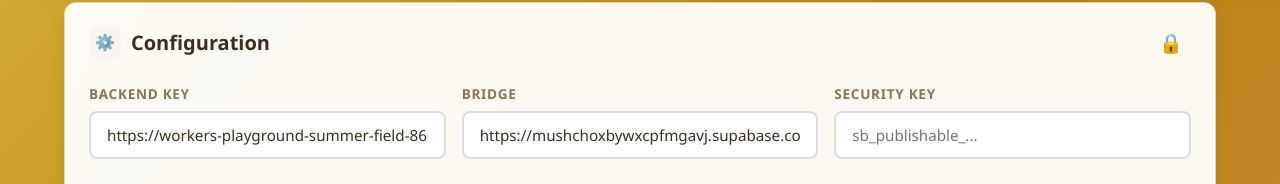
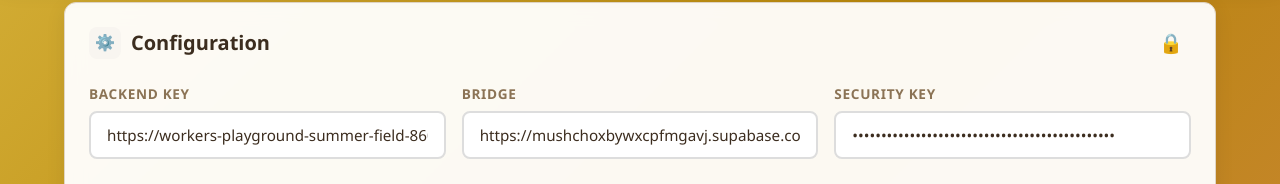
Before and after one commit to Gurukullam/GammaPace, a plain HTML site: page Global Investing/MarketTradingData.html in a window 1280 px wide. Both pictures are taken after a click on the button "⚙️ Settings". Shown: the part 118-302 px from the top of the page. Drawn offline with nearby package versions, Linux system fonts and the light colour scheme; no server answers.

```diff
--- a/Global Investing/MarketTradingData.html
+++ b/Global Investing/MarketTradingData.html
@@ -879,7 +879,7 @@
       </div>
       <div class="input-group">
         <label>Security Key</label>
-        <input type="password" id="sbKey" placeholder="sb_publishable_...">
+        <input type="password" id="sbKey" placeholder="sb_publishable_..." value="sb_publishable_woqRTM1AEtpbM5AVVNT0KA_7eAbe0BS">
       </div>
     </div>
     <div class="alert alert-info active" style="margin-top:12px;">
```
